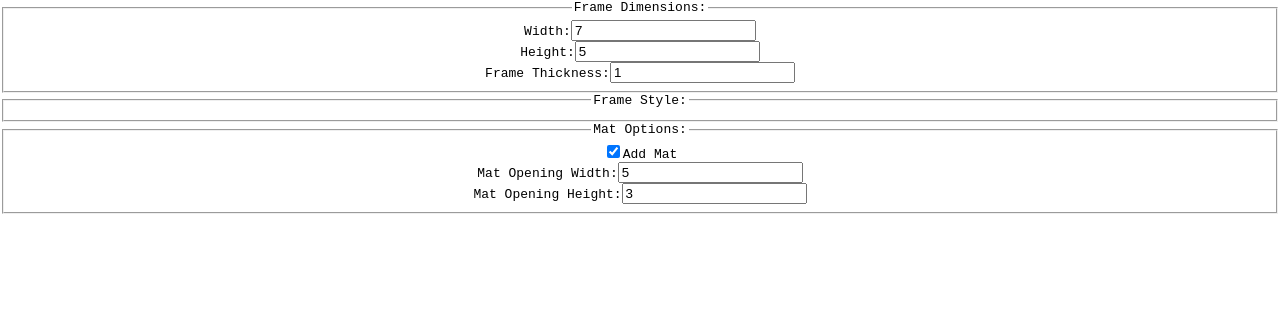
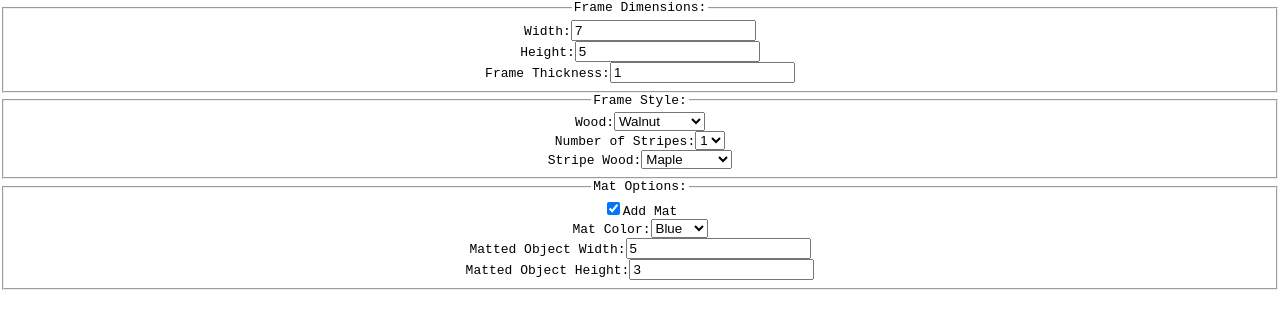
Before and after one commit to JessMorgan/Frame-Designer-React, a React app: page / in a window 1280 px wide. Shown: the top 328 px of the page. Built offline with nearby package versions, Linux system fonts and the light colour scheme.

Commit message:
Add frame style and mat color options.

```diff
--- a/src/App.js
+++ b/src/App.js
@@ -5,23 +5,43 @@ import Preview from './components/Preview';
 
 
 const App = () => {
+  React.useEffect(() => {
+    fetch('/woods.txt')
+      .then(response => {
+        if (response.ok) {
+          return response.json();
+        }
+      })
+      .then(woods => {setWoodChoices(woods);})
+      .catch(error => console.log(`Error fetching wood choices: ${error}`));
+    fetch('/mat-colors.txt')
+      .then(response => {
+        if (response.ok) {
+          return response.json();
+        }
+      })
+      .then(colors => setMatColors(colors))
+      .catch(error => console.log(`Error fetching mat colors: ${error}`));
+  }, []);
+  const [woodChoices, setWoodChoices] = React.useState([]);
+  const [matColors, setMatColors] = React.useState([]);
   const [state, setState] = React.useState({
     'width': 7,
     'height': 5,
     'thickness': 1,
-    'wood': 'walnut',
+    'wood': 'Walnut',
     'stripes': 1,
-    'stripeWood': 'maple',
+    'stripeWood': 'Maple',
     'profile': 'rectangular',
     'glazing': 'glass',
     'mat': true,
-    'matColor': 'blue',
+    'matColor': 'Blue',
     'matOpeningWidth': 5,
     'matOpeningHeight': 3
   });
   return (
     <div className="App">
-      <FrameDesignerForm state={state} update={setState}/>
+      <FrameDesignerForm state={state} update={setState} woods={woodChoices} matColors={matColors}/>
       <Preview state={state}/>
     </div>
   );
--- a/src/components/Form/FrameDesignerForm.js
+++ b/src/components/Form/FrameDesignerForm.js
@@ -1,9 +1,13 @@
 import React from 'react';
 import NumberField from './NumberField';
+import Select from './Select';
 
 const FrameDesignerForm = props => {
   const updateValue = (key, value) => {
     props.update({...props.state, [key]: value});
+  }
+  const updateByEvent = (event) => {
+    updateValue(event.currentTarget.name, event.currentTarget.value);
   }
   const toggleMat = () => {
     props.update({...props.state, 'mat': !props.state.mat});
@@ -22,6 +26,11 @@ const FrameDesignerForm = props => {
         stripes
         profiles
         glazing */}
+        <Select name="wood" label="Wood:" options={props.woods} selected={props.state.wood} onChange={updateByEvent} />
+        <Select name="stripes" label="Number of Stripes:" options={[0,1,2]} selected={props.state.stripes} onChange={updateByEvent} />
+        {props.state.stripes >= 1 &&
+          <Select name="stripeWood" label="Stripe Wood:" options={props.woods} selected={props.state.stripeWood} onChange={updateByEvent} />
+        }
       </fieldset>
       <fieldset>
         <legend>Mat Options:</legend>
@@ -29,9 +38,9 @@ const FrameDesignerForm = props => {
         <label htmlFor="mat">Add Mat</label>
         { props.state.mat &&
           <div>
-          { /* Dropdown/radio for color */ }
-            <NumberField name="matOpeningWidth" label="Mat Opening Width:" value={props.state.matOpeningWidth} setValue={updateValue} allowDecimal={true} />
-            <NumberField name="matOpeningHeight" label="Mat Opening Height:" value={props.state.matOpeningHeight} setValue={updateValue} allowDecimal={true} />
+            <Select name="matColor" label="Mat Color:" options={props.matColors} selected={props.state.matColor} onChange={updateByEvent} />
+            <NumberField name="matOpeningWidth" label="Matted Object Width:" value={props.state.matOpeningWidth} setValue={updateValue} allowDecimal={true} />
+            <NumberField name="matOpeningHeight" label="Matted Object Height:" value={props.state.matOpeningHeight} setValue={updateValue} allowDecimal={true} />
           </div>
         }
       </fieldset>
--- /dev/null
+++ b/src/components/Form/Select.js
@@ -0,0 +1,17 @@
+import React from 'react';
+
+const Select = props => {
+  const Options = () => props.options.map(option => {
+    return(<option key={option}>{option}</option>);
+  });
+  return (
+    <div>
+      <label htmlFor={props.name}>{props.label}</label>
+      <select name={props.name} id={props.name} value={props.selected} onChange={props.onChange}>
+        <Options/>
+      </select>
+    </div>
+  );
+};
+
+export default Select;
```
Also changed, not shown: public/mat-colors.txt (added), public/woods.txt (added).
